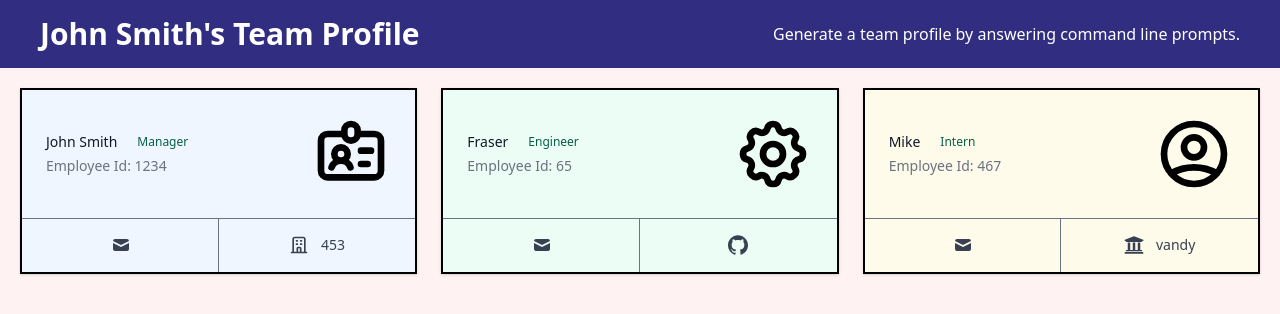
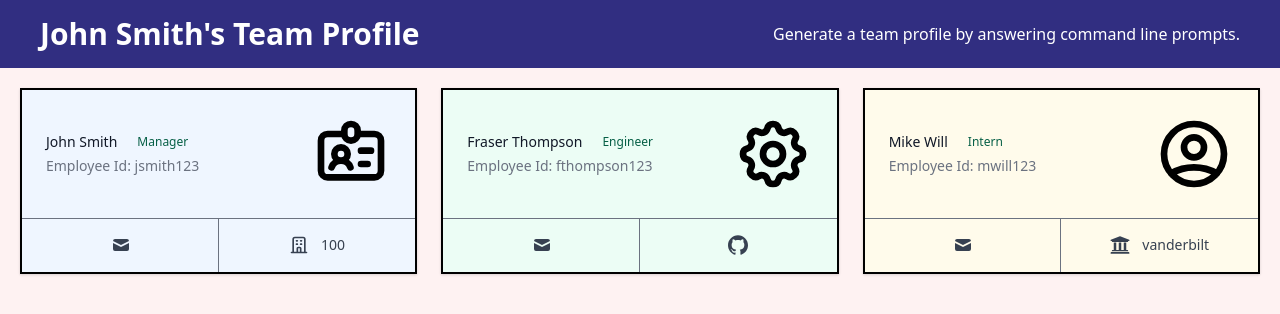
Before and after one commit to fthompson24/Team-Profile-Generator, a website: page dist/pageTemplate.html in a window 1280 px wide. Drawn offline with nearby package versions, Linux system fonts and the light colour scheme.

Commit message:
readme image

```diff
--- a/dist/pageTemplate.html
+++ b/dist/pageTemplate.html
@@ -31,7 +31,7 @@
                           <h3 class="text-gray-900 text-sm font-medium">John Smith</h3>
                           <span class="flex-shrink-0 inline-block px-2 py-0.5 text-green-800 text-xs font-medium bg-grey-100 rounded-full">Manager</span>
                         </div>
-                        <p class="mt-1 text-gray-500 text-sm">Employee Id: 1234</p>
+                        <p class="mt-1 text-gray-500 text-sm">Employee Id: jsmith123</p>
                       </div>
                             <svg class="w-20 h-20" xmlns="http://www.w3.org/2000/svg" fill="none" viewBox="0 0 24 24" stroke="currentColor">
                                 <path stroke-linecap="round" stroke-linejoin="round" stroke-width="2" d="M10 6H5a2 2 0 00-2 2v9a2 2 0 002 2h14a2 2 0 002-2V8a2 2 0 00-2-2h-5m-4 0V5a2 2 0 114 0v1m-4 0a2 2 0 104 0m-5 8a2 2 0 100-4 2 2 0 000 4zm0 0c1.306 0 2.417.835 2.83 2M9 14a3.001 3.001 0 00-2.83 2M15 11h3m-3 4h2" />
@@ -52,7 +52,7 @@
                             <svg class="w-5 h-5" xmlns="http://www.w3.org/2000/svg" fill="none" viewBox="0 0 24 24" stroke="currentColor">
                                 <path stroke-linecap="round" stroke-linejoin="round" stroke-width="2" d="M19 21V5a2 2 0 00-2-2H7a2 2 0 00-2 2v16m14 0h2m-2 0h-5m-9 0H3m2 0h5M9 7h1m-1 4h1m4-4h1m-1 4h1m-5 10v-5a1 1 0 011-1h2a1 1 0 011 1v5m-4 0h4" />
                             </svg>
-                            <span class="ml-3">453</span>
+                            <span class="ml-3">100</span>
                         </p>
                         </div>
                       </div>
@@ -63,10 +63,10 @@
                 <div class="w-full flex items-center justify-between p-6 space-x-6">
                   <div class="flex-1">
                     <div class="flex items-center space-x-3">
-                      <h3 class="text-gray-900 text-sm font-medium">Fraser</h3>
+                      <h3 class="text-gray-900 text-sm font-medium">Fraser Thompson</h3>
                       <span class="flex-shrink-0 inline-block px-2 py-0.5 text-green-800 text-xs font-medium bg-grey-100 rounded-full">Engineer</span>
                     </div>
-                    <p class="mt-1 text-gray-500 text-sm">Employee Id: 65</p>
+                    <p class="mt-1 text-gray-500 text-sm">Employee Id: fthompson123</p>
                   </div>
                     <svg class="w-20 h-20" xmlns="http://www.w3.org/2000/svg" fill="none" viewBox="0 0 24 24" stroke="currentColor">
                         <path stroke-linecap="round" stroke-linejoin="round" stroke-width="2" d="M10.325 4.317c.426-1.756 2.924-1.756 3.35 0a1.724 1.724 0 002.573 1.066c1.543-.94 3.31.826 2.37 2.37a1.724 1.724 0 001.065 2.572c1.756.426 1.756 2.924 0 3.35a1.724 1.724 0 00-1.066 2.573c.94 1.543-.826 3.31-2.37 2.37a1.724 1.724 0 00-2.572 1.065c-.426 1.756-2.924 1.756-3.35 0a1.724 1.724 0 00-2.573-1.066c-1.543.94-3.31-.826-2.37-2.37a1.724 1.724 0 00-1.065-2.572c-1.756-.426-1.756-2.924 0-3.35a1.724 1.724 0 001.066-2.573c-.94-1.543.826-3.31 2.37-2.37.996.608 2.296.07 2.572-1.065z" />
@@ -76,7 +76,7 @@
                 <div>
                   <div class="-mt-px flex divide-x divide-gray-500">
                     <div class="w-0 flex-1 flex">
-                      <a href="mailto:test@mail.com" target="_blank" class="relative -mr-px w-0 flex-1 inline-flex items-center justify-center py-4 text-sm text-gray-700 font-medium border border-transparent rounded-bl-lg hover:text-gray-500">
+                      <a href="mailto:fthompson@mail.com" target="_blank" class="relative -mr-px w-0 flex-1 inline-flex items-center justify-center py-4 text-sm text-gray-700 font-medium border border-transparent rounded-bl-lg hover:text-gray-500">
                         <svg class="w-5 h-5" xmlns="http://www.w3.org/2000/svg" viewBox="0 0 20 20" fill="currentColor" aria-hidden="true">
                           <path d="M2.003 5.884L10 9.882l7.997-3.998A2 2 0 0016 4H4a2 2 0 00-1.997 1.884z" />
                           <path d="M18 8.118l-8 4-8-4V14a2 2 0 002 2h12a2 2 0 002-2V8.118z" />
@@ -97,10 +97,10 @@
               <div class="w-full flex items-center justify-between p-6 space-x-6">
                 <div class="flex-1">
                   <div class="flex items-center space-x-3">
-                    <h3 class="text-gray-900 text-sm font-medium">Mike</h3>
+                    <h3 class="text-gray-900 text-sm font-medium">Mike Will</h3>
                     <span class="flex-shrink-0 inline-block px-2 py-0.5 text-green-800 text-xs font-medium bg-grey-100 rounded-full">Intern</span>
                   </div>
-                  <p class="mt-1 text-gray-500 text-sm">Employee Id: 467</p>
+                  <p class="mt-1 text-gray-500 text-sm">Employee Id: mwill123</p>
                 </div>
                     <svg class="w-20 h-20" xmlns="http://www.w3.org/2000/svg" fill="none" viewBox="0 0 24 24" stroke="currentColor">
                         <path stroke-linecap="round" stroke-linejoin="round" stroke-width="2" d="M5.121 17.804A13.937 13.937 0 0112 16c2.5 0 4.847.655 6.879 1.804M15 10a3 3 0 11-6 0 3 3 0 016 0zm6 2a9 9 0 11-18 0 9 9 0 0118 0z" />
@@ -109,7 +109,7 @@
               <div>
                 <div class="-mt-px flex divide-x divide-gray-500">
                   <div class="w-0 flex-1 flex">
-                    <a href="mailto:mike@mail.com" class="relative -mr-px w-0 flex-1 inline-flex items-center justify-center py-4 text-sm text-gray-700 font-medium border border-transparent rounded-bl-lg hover:text-gray-500">
+                    <a href="mailto:mwill@mail.com" class="relative -mr-px w-0 flex-1 inline-flex items-center justify-center py-4 text-sm text-gray-700 font-medium border border-transparent rounded-bl-lg hover:text-gray-500">
                       <svg class="w-5 h-5" xmlns="http://www.w3.org/2000/svg" viewBox="0 0 20 20" fill="currentColor" aria-hidden="true">
                         <path d="M2.003 5.884L10 9.882l7.997-3.998A2 2 0 0016 4H4a2 2 0 00-1.997 1.884z" />
                         <path d="M18 8.118l-8 4-8-4V14a2 2 0 002 2h12a2 2 0 002-2V8.118z" />
@@ -121,7 +121,7 @@
                         <svg class="w-5 h-5" xmlns="http://www.w3.org/2000/svg" viewBox="0 0 512 512" fill="currentColor">
                             <path d="M496 128v16a8 8 0 0 1-8 8h-24v12c0 6.627-5.373 12-12 12H60c-6.627 0-12-5.373-12-12v-12H24a8 8 0 0 1-8-8v-16a8 8 0 0 1 4.941-7.392l232-88a7.996 7.996 0 0 1 6.118 0l232 88A8 8 0 0 1 496 128zm-24 304H40c-13.255 0-24 10.745-24 24v16a8 8 0 0 0 8 8h464a8 8 0 0 0 8-8v-16c0-13.255-10.745-24-24-24zM96 192v192H60c-6.627 0-12 5.373-12 12v20h416v-20c0-6.627-5.373-12-12-12h-36V192h-64v192h-64V192h-64v192h-64V192H96z"/>
                         </svg>
-                      <span class="ml-3">vandy</span>
+                      <span class="ml-3">vanderbilt</span>
                     </p>
                   </div>
                 </div>
```
Also changed, not shown: README.md, assets/TeamProfileScreenshot.png (added).
